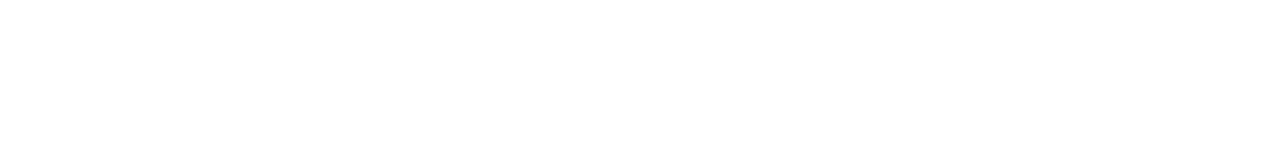
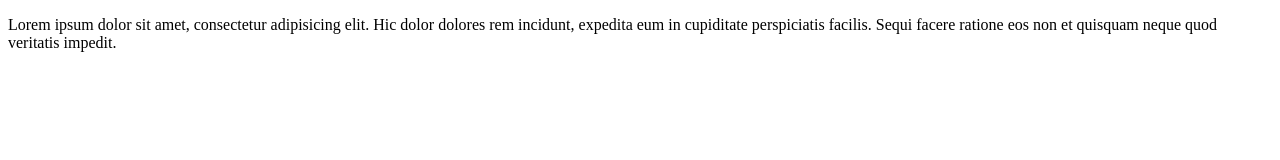
Before and after one commit to seniorkirill/git-new, a plain HTML site: page index.html in a window 1280 px wide. Drawn offline with Linux system fonts and the light colour scheme.

Commit message:
main add p lorem

```diff
--- a/index.html
+++ b/index.html
@@ -2,8 +2,7 @@
 <html lang="en">
 <head>
 	<meta charset="UTF-8">
-	<meta name="viewport"
-				content="width=device-width, user-scalable=no, initial-scale=1.0, maximum-scale=1.0, minimum-scale=1.0">
+	<meta name="viewport" content="width=device-width, user-scalable=no, initial-scale=1.0, maximum-scale=1.0, minimum-scale=1.0">
 	<meta http-equiv="X-UA-Compatible" content="ie=edge">
 	<title>Document</title>
 	<link rel="stylesheet" href="style.css">
@@ -13,7 +12,9 @@
 	<!--шапка сайта-->
 	<header></header>
 	<!-- контент сайта -->
-	<main></main>
+	<main>
+		<p>Lorem ipsum dolor sit amet, consectetur adipisicing elit. Hic dolor dolores rem incidunt, expedita eum in cupiditate perspiciatis facilis. Sequi facere ratione eos non et quisquam neque quod veritatis impedit.</p>
+	</main>
 	<footer></footer>
 </div>
 </body>
```
